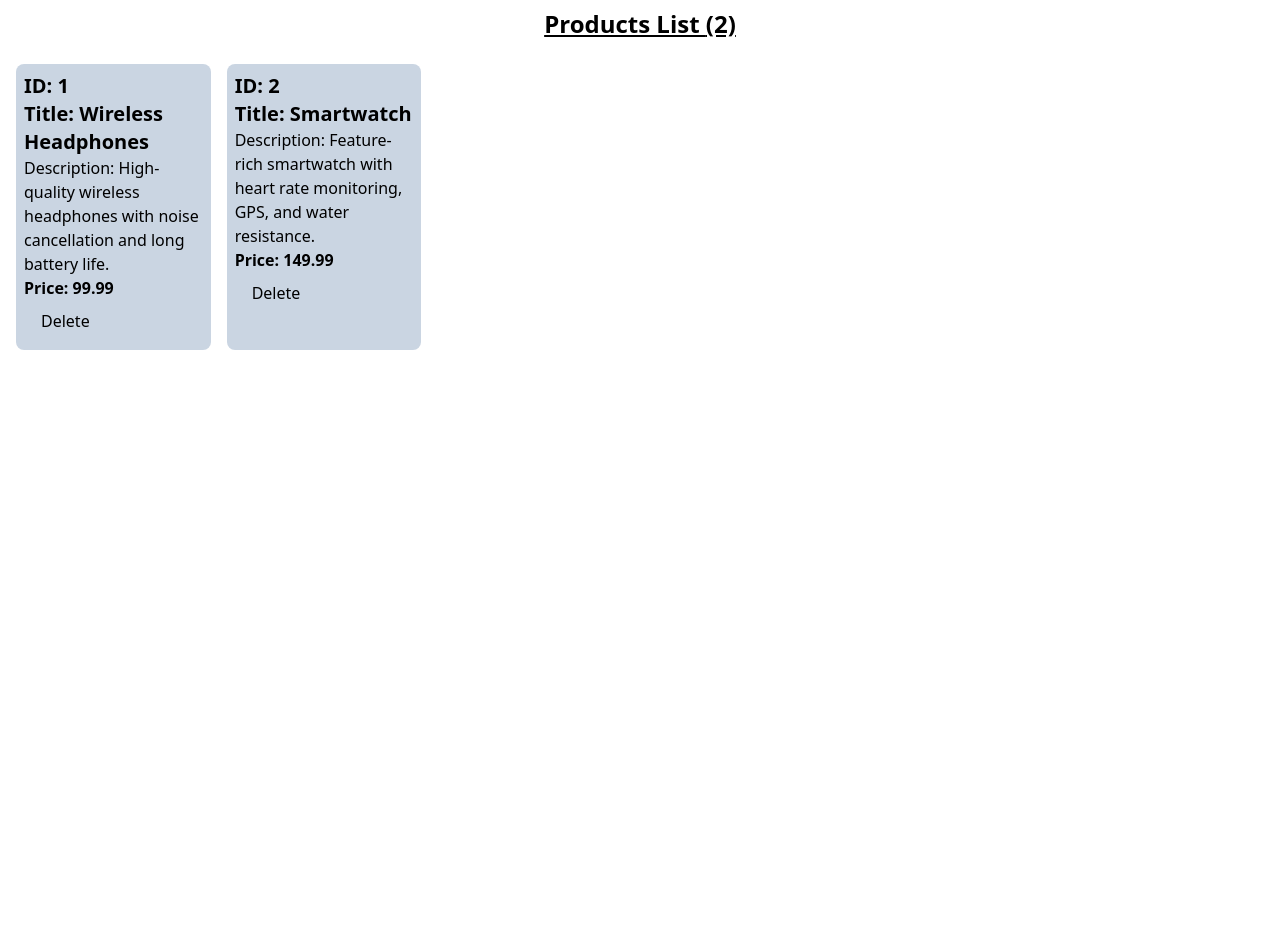
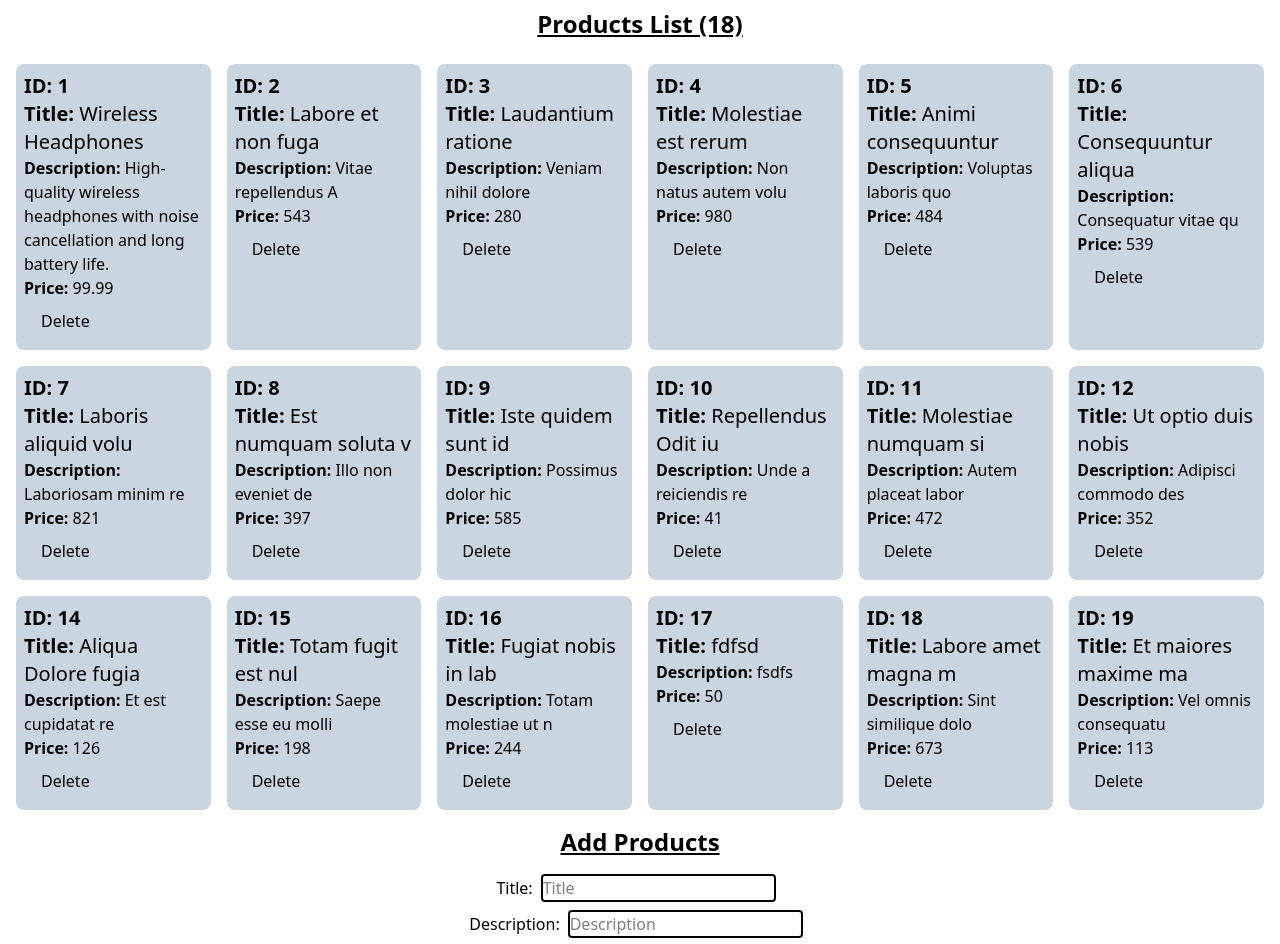
Before and after one commit to lukmanxpert/redux-toolkit-ecommerce-async-thunk, a React (Vite) app: page / in a window 1280 px wide. Shown: the top 944 px of the page. Before the commit the page ends 800 px from the top, so only its background shows below. Built offline with nearby package versions, Linux system fonts and the light colour scheme; data requests are answered from the project's data file.

Commit message:
product add function added

```diff
--- a/database/db.json
+++ b/database/db.json
@@ -1,16 +1,112 @@
 {
   "products": [
     {
-            "id": 1,
+      "id": "1",
       "title": "Wireless Headphones",
       "description": "High-quality wireless headphones with noise cancellation and long battery life.",
       "price": 99.99
     },
     {
-            "id": 2,
-            "title": "Smartwatch",
-            "description": "Feature-rich smartwatch with heart rate monitoring, GPS, and water resistance.",
-            "price": 149.99
+      "id": "2",
+      "title": "Labore et non fuga ",
+      "description": "Vitae repellendus A",
+      "price": "543"
+    },
+    {
+      "id": "3",
+      "title": "Laudantium ratione ",
+      "description": "Veniam nihil dolore",
+      "price": "280"
+    },
+    {
+      "id": "4",
+      "title": "Molestiae est rerum",
+      "description": "Non natus autem volu",
+      "price": "980"
+    },
+    {
+      "id": "5",
+      "title": "Animi consequuntur ",
+      "description": "Voluptas laboris quo",
+      "price": "484"
+    },
+    {
+      "id": "6",
+      "title": "Consequuntur aliqua",
+      "description": "Consequatur vitae qu",
+      "price": "539"
+    },
+    {
+      "id": "7",
+      "title": "Laboris aliquid volu",
+      "description": "Laboriosam minim re",
+      "price": "821"
+    },
+    {
+      "id": "8",
+      "title": "Est numquam soluta v",
+      "description": "Illo non eveniet de",
+      "price": "397"
+    },
+    {
+      "id": "9",
+      "title": "Iste quidem sunt id ",
+      "description": "Possimus dolor hic ",
+      "price": "585"
+    },
+    {
+      "id": "10",
+      "title": "Repellendus Odit iu",
+      "description": "Unde a reiciendis re",
+      "price": "41"
+    },
+    {
+      "id": "11",
+      "title": "Molestiae numquam si",
+      "description": "Autem placeat labor",
+      "price": "472"
+    },
+    {
+      "id": "12",
+      "title": "Ut optio duis nobis",
+      "description": "Adipisci commodo des",
+      "price": "352"
+    },
+    {
+      "id": "14",
+      "title": "Aliqua Dolore fugia",
+      "description": "Et est cupidatat re",
+      "price": "126"
+    },
+    {
+      "id": "15",
+      "title": "Totam fugit est nul",
+      "description": "Saepe esse eu molli",
+      "price": "198"
+    },
+    {
+      "id": "16",
+      "title": "Fugiat nobis in lab",
+      "description": "Totam molestiae ut n",
+      "price": "244"
+    },
+    {
+      "id": "17",
+      "title": "fdfsd",
+      "description": "fsdfs",
+      "price": "50"
+    },
+    {
+      "id": "18",
+      "title": "Labore amet magna m",
+      "description": "Sint similique dolo",
+      "price": "673"
+    },
+    {
+      "id": "19",
+      "title": "Et maiores maxime ma",
+      "description": "Vel omnis consequatu",
+      "price": "113"
     }
   ]
 }
--- a/src/App.jsx
+++ b/src/App.jsx
@@ -1,10 +1,12 @@
 import React from 'react'
 import ProductsList from './features/products/ProductsList'
+import AddProducts from './features/products/AddProducts'
 
 const App = () => {
   return (
     <div>
-      <ProductsList></ProductsList>
+      <ProductsList />
+      <AddProducts />
     </div>
   )
 }
--- /dev/null
+++ b/src/features/products/AddProducts.jsx
@@ -0,0 +1,45 @@
+import React, { useState } from 'react';
+import { useDispatch } from 'react-redux';
+import { addProducts } from './productsSlice';
+
+const AddProducts = () => {
+    const [product, setProducts] = useState({
+        title: '',
+        description: '',
+        price: ''
+    })
+
+    const dispatch = useDispatch()
+    const handleChange = (event) => {
+        const { name, value } = event.target;
+        setProducts((prevProduct) => ({ ...prevProduct, [name]: value }))
+        console.log(name, value);
+    }
+    const handleSubmit = (event) => {
+        event.preventDefault()
+        dispatch(addProducts(product))
+    }
+    console.log(product);
+    return (
+        <div>
+            <h1 className='text-2xl font-bold underline text-center'>Add Products</h1>
+            <form onSubmit={handleSubmit} className='flex flex-col items-center gap-2 p-4'>
+                <label>
+                    Title:
+                    <input className='border-2 rounded-sm mx-2' name='title' value={product.title} onChange={handleChange} placeholder='Title' required type="text" />
+                </label>
+                <label>
+                    Description:
+                    <input className='border-2 rounded-sm mx-2' name='description' value={product.description} onChange={handleChange} placeholder='Description' required type="text" />
+                </label>
+                <label>
+                    Price:
+                    <input className='border-2 rounded-sm mx-2' name='price' value={product.price} onChange={handleChange} placeholder='Price' required type="number" />
+                </label>
+                <button type="submit">Add Products</button>
+            </form>
+        </div>
+    );
+};
+
+export default AddProducts;
--- a/src/features/products/ProductsList.jsx
+++ b/src/features/products/ProductsList.jsx
@@ -18,10 +18,10 @@ const ProductsList = () => {
                     !isLoading && !isError && products.length > 0 && products.map((product) => {
                         return <article key={product.id} className='bg-slate-300 p-2 rounded-lg'>
                             <h1 className='font-bold text-xl'>ID: {product.id}</h1>
-                            <h1 className='font-bold text-xl'>Title: {product.title}</h1>
-                            <p>Description: {product.description}</p>
-                            <p className='font-bold'>Price: {product.price}</p>
-                            <button onClick={()=>dispatch(deleteProducts(product.id))}>Delete</button>
+                            <h1 className='text-xl'><span className='font-bold'>Title:</span> {product.title}</h1>
+                            <p><span className='font-bold'>Description:</span> {product.description}</p>
+                            <p className=''><span className='font-bold'>Price:</span> {product.price}</p>
+                            <button onClick={() => dispatch(deleteProducts(product.id))}>Delete</button>
                         </article>
                     })
                 }
--- a/src/features/products/productsSlice.js
+++ b/src/features/products/productsSlice.js
@@ -6,28 +6,41 @@ const initialState = {
   isLoading: false,
   isError: null,
 };
-const baseUrl = "http://localhost:3003"
+const baseUrl = "http://localhost:3003";
 export const fetchProducts = createAsyncThunk(
   "products/fetchProducts",
   async () => {
     const response = await axios.get(`${baseUrl}/products`);
-    return response.data
+    return response.data;
   }
 );
 export const deleteProducts = createAsyncThunk(
   "products/deleteProducts",
   async (id) => {
     await axios.delete(`${baseUrl}/products/${id}`);
-    return id
+    return id;
   }
 );
+export const addProducts = createAsyncThunk(
+  "products/addProducts",
+  async (product, thunkApi) => {
+    const state = thunkApi.getState();
+    const allProducts = state.productsR.products;
+    const maxNumberId = Math.max(...allProducts.map((p) => parseInt(p.id)));
+    const idNumber = maxNumberId + 1;
+    const newProducts = { ...product, id: idNumber.toString() };
+    const result = await axios.post(`${baseUrl}/products`, newProducts);
+    return result.data;
+  }
+);
+
 const productsSlice = createSlice({
   name: "products",
   initialState,
   extraReducers: (builder) => {
     builder.addCase(fetchProducts.pending, (state) => {
       state.isLoading = true;
-      state.isError = null
+      state.isError = null;
     });
     builder.addCase(fetchProducts.fulfilled, (state, action) => {
       state.isLoading = false;
@@ -38,9 +51,14 @@ const productsSlice = createSlice({
       state.products = [];
       state.isError = action.error.message;
     });
-    builder.addCase(deleteProducts.fulfilled, (state, action)=>{
-        state.products = state.products.filter((product)=> product.id !== action.payload)
-    })
+    builder.addCase(deleteProducts.fulfilled, (state, action) => {
+      state.products = state.products.filter(
+        (product) => product.id !== action.payload
+      );
+    });
+    builder.addCase(addProducts.fulfilled, (state, action) => {
+      state.products.push(action.payload);
+    });
   },
 });
 
```
Lines whose indentation alone changed are shown as unchanged.
